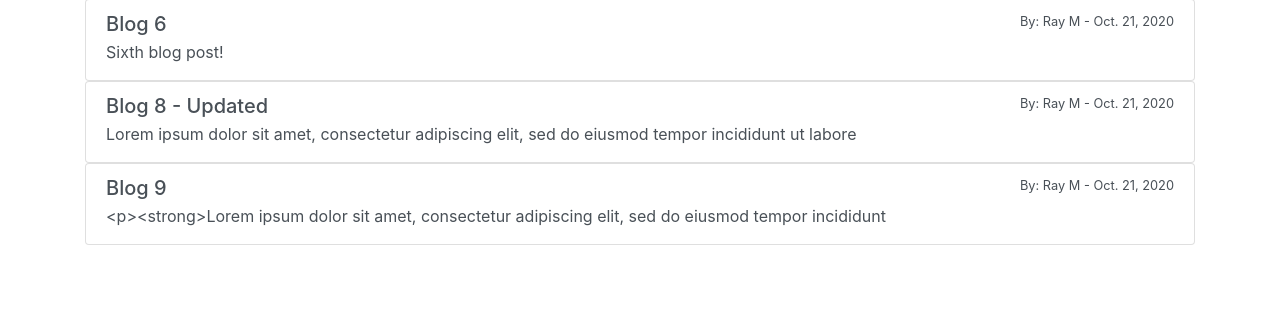
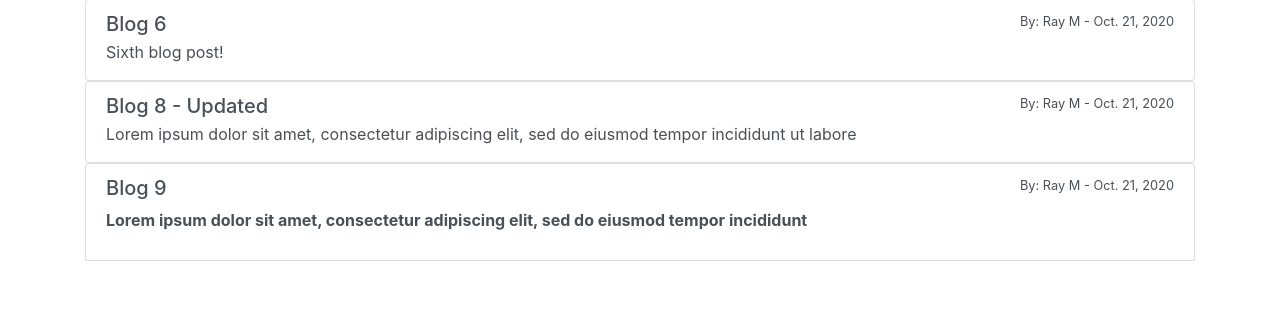
Before and after one commit to krazybones/capstone-blog, a Django app: page / in a window 1280 px wide. Shown: the part 465-774 px from the top of the page. Run offline with Django 3.2, Linux system fonts and the light colour scheme; data comes from the database, SQL or seed files in the repository; both versions use the stored data as it was after the commit.

Commit message:
Allow html formatting
Allow html formatting added + styling

```diff
--- a/blog/forum/templates/home.html
+++ b/blog/forum/templates/home.html
@@ -9,7 +9,7 @@
             <h5 class="mb-1">{{post.title}}</h5>
             <small>By: {{post.author.first_name}} {{post.author.last_name}} - {{post.post_date}}</small>
         </div>
-        <p class="mb-1">{{post.body|slice:":100"}}</p>
+        <p class="mb-1">{{post.body|slice:":100"|safe}}</p>
         </a>
         {% if user.is_authenticated %}
         <small><a href="{% url 'post-edit' post.pk %}">[Edit]</a>|<a href="{% url 'post-delete' post.pk %}">[Delete]</a></small>
--- a/blog/forum/templates/post_detail.html
+++ b/blog/forum/templates/post_detail.html
@@ -11,7 +11,7 @@
 
 <hr>
 <br>
-{{post.body}}
+{{post.body|safe}}
 
 
 <br><br>
```
Also changed, not shown: blog/db.sqlite3.
